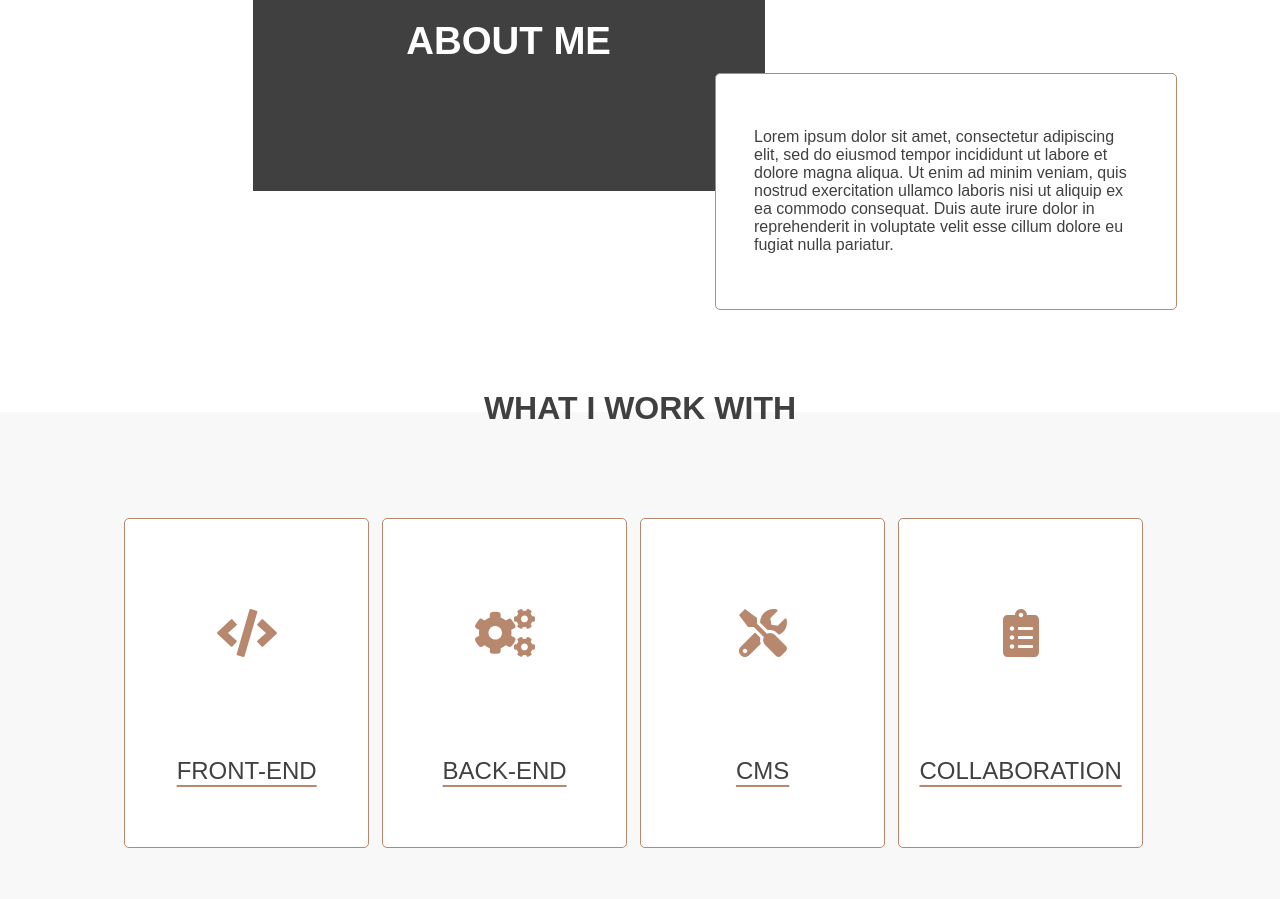
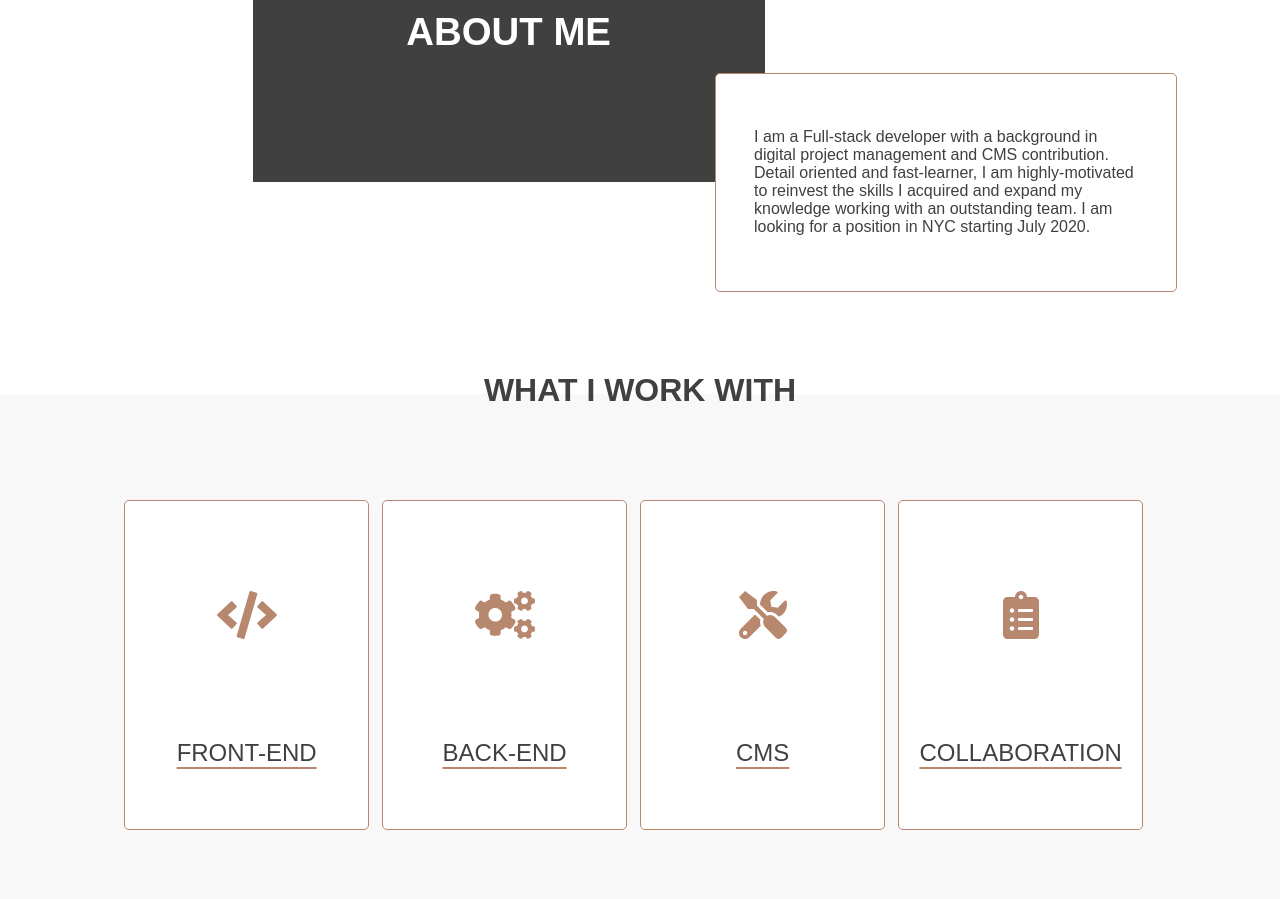
Before and after one commit to emmanuellejaldorau/my-portfolio, a React (Create React App) app: page / in a window 1280 px wide. Shown: the part 1040-1939 px from the top of the page. Built offline with nearby package versions, Linux system fonts and the light colour scheme.

Commit message:
feat(about-me): completed content

```diff
--- a/src/components/AboutMe.js
+++ b/src/components/AboutMe.js
@@ -10,7 +10,7 @@ function AboutMe() {
             <h2>ABOUT ME</h2>
           </div>
           <div className="text-presentation">
-            <p>Lorem ipsum dolor sit amet, consectetur adipiscing elit, sed do eiusmod tempor incididunt ut labore et dolore magna aliqua. Ut enim ad minim veniam, quis nostrud exercitation ullamco laboris nisi ut aliquip ex ea commodo consequat. Duis aute irure dolor in reprehenderit in voluptate velit esse cillum dolore eu fugiat nulla pariatur.</p>
+            <p>I am a Full-stack developer with a background in digital project management and CMS contribution. Detail oriented and fast-learner, I am highly-motivated to reinvest the skills I acquired and expand my knowledge working with an outstanding team. I am looking for a position in NYC starting July 2020.</p>
           </div>
       </section>
   );
```
